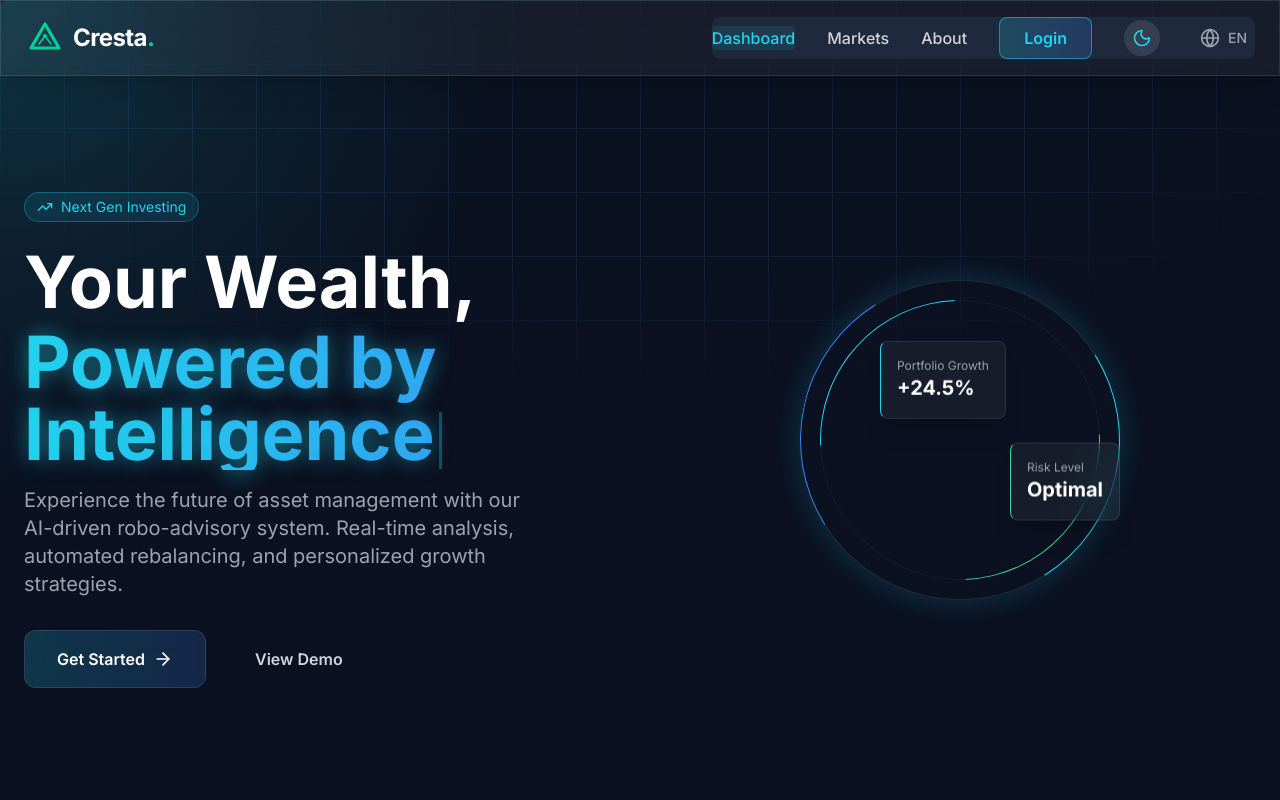
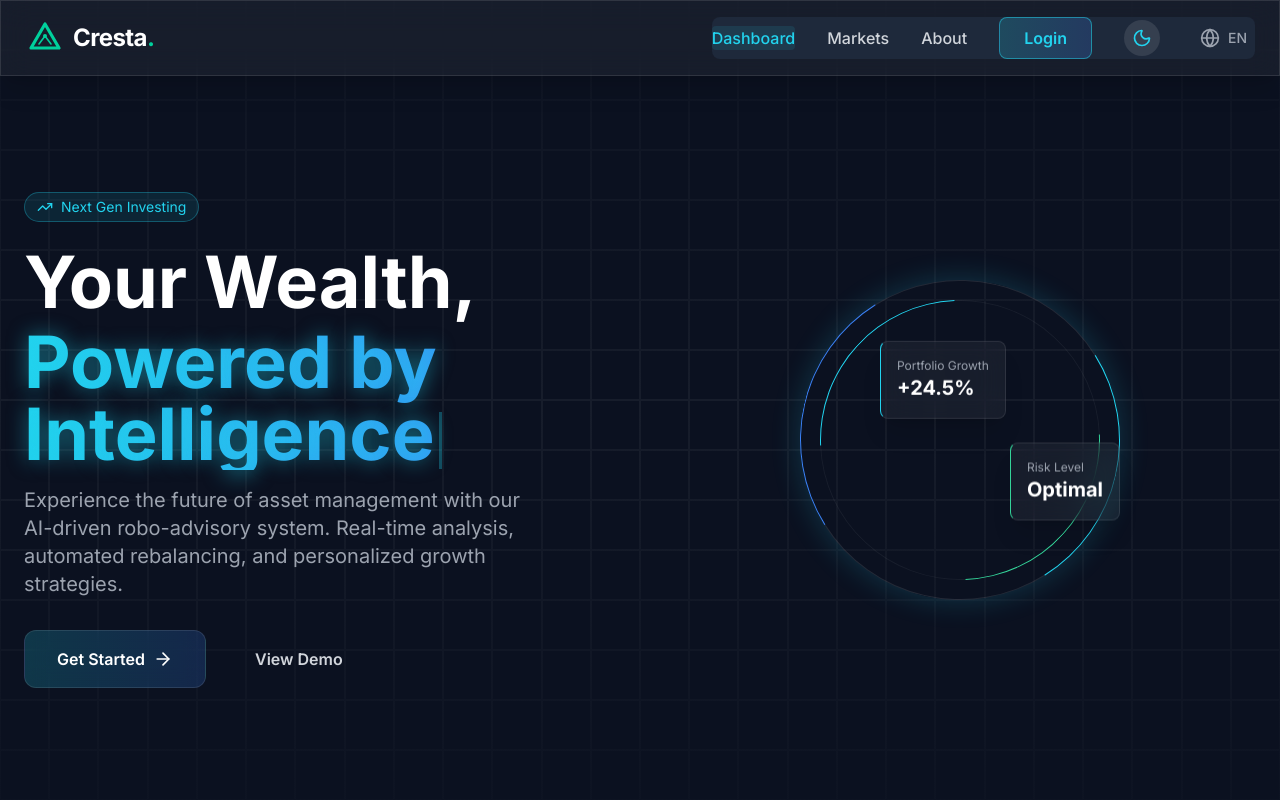
Before and after one commit to ankitrmishra01/MINOR_PROJECT_THE_ORIGINALS, a React app: page / in a window 1280 px wide. Shown: the top 800 px of the page. Built offline with nearby package versions, Linux system fonts and the light colour scheme; the HTML template or start-up script is replaced by a standard one.

Commit message:
Feat: Implement Reactive Tile Grid background with hover trails

```diff
--- a/src/components/BackgroundEffects.jsx
+++ b/src/components/BackgroundEffects.jsx
@@ -1,67 +1,50 @@
-import React, { useEffect } from 'react';
-import { motion, useMotionTemplate, useMotionValue } from 'framer-motion';
-import { useTheme } from '../context/ThemeContext';
+import React, { useEffect, useState, useRef } from 'react';
+import { motion } from 'framer-motion';
 
 const BackgroundEffects = () => {
-    let mouseX = useMotionValue(0);
-    let mouseY = useMotionValue(0);
-    const { theme } = useTheme();
+    const [columns, setColumns] = useState(0);
+    const [rows, setRows] = useState(0);
+    const containerRef = useRef(null);
 
     useEffect(() => {
-        const handleMouseMove = ({ clientX, clientY }) => {
-            mouseX.set(clientX);
-            mouseY.set(clientY);
+        const calculateGrid = () => {
+            if (containerRef.current) {
+                const { clientWidth, clientHeight } = containerRef.current;
+                const size = 50; // tile size in px
+                setColumns(Math.ceil(clientWidth / size));
+                setRows(Math.ceil(clientHeight / size));
+            }
         };
 
-        window.addEventListener('mousemove', handleMouseMove);
-        return () => window.removeEventListener('mousemove', handleMouseMove);
-    }, [mouseX, mouseY]);
+        calculateGrid();
+        window.addEventListener('resize', calculateGrid);
+        return () => window.removeEventListener('resize', calculateGrid);
+    }, []);
 
-    // Define color values based on theme
-    const isDark = theme === 'dark';
-
-    // Light mode: Darker Cyan (Cyan-700 equivalent) for visibility
-    // Dark mode: Light Cyan (Cyan-400 equivalent) for glow
-    const spotlightColor = isDark ? 'rgba(34, 211, 238, 0.15)' : 'rgba(8, 145, 178, 0.15)';
-    const ambientColor = isDark ? 'rgba(34, 211, 238, 0.05)' : 'rgba(8, 145, 178, 0.05)';
+    const tiles = Array.from({ length: columns * rows });
 
     return (
-        <div className="fixed inset-0 z-0 overflow-hidden pointer-events-none">
-            {/* 1. Base Grid Layer */}
-            <div className="absolute inset-0 opacity-[0.1] dark:opacity-[0.15]">
-                <div
-                    className="absolute inset-0 bg-[linear-gradient(to_right,#0891b2_1px,transparent_1px),linear-gradient(to_bottom,#0891b2_1px,transparent_1px)] bg-[size:4rem_4rem] [mask-image:radial-gradient(ellipse_60%_50%_at_50%_0%,#000_70%,transparent_100%)]"
-                />
+        <div
+            ref={containerRef}
+            className="fixed inset-0 z-0 overflow-hidden bg-gray-50 dark:bg-fintech-bg pointer-events-none"
+        >
+            <div
+                className="grid h-full w-full"
+                style={{
+                    gridTemplateColumns: `repeat(${columns}, 1fr)`,
+                    gridTemplateRows: `repeat(${rows}, 1fr)`,
+                }}
+            >
+                {tiles.map((_, i) => (
+                    <div
+                        key={i}
+                        className="relative border-[0.5px] border-gray-200/50 dark:border-white/5 transition-colors duration-500 hover:duration-0 hover:bg-cyan-500/20 dark:hover:bg-neon-cyan/20 pointer-events-auto"
+                    />
+                ))}
             </div>
 
-            {/* 2. Mouse Spotlight Effect */}
-            <motion.div
-                className="pointer-events-none absolute -inset-px rounded-xl opacity-0 transition duration-300 group-hover:opacity-100"
-                style={{
-                    opacity: 1,
-                    background: useMotionTemplate`
-            radial-gradient(
-              650px circle at ${mouseX}px ${mouseY}px,
-              ${spotlightColor},
-              transparent 80%
-            )
-          `,
-                }}
-            />
-
-            {/* 3. Global Ambient Spotlight (Always visible) */}
-            <motion.div
-                className="pointer-events-none absolute inset-0 transition duration-300"
-                style={{
-                    background: useMotionTemplate`
-            radial-gradient(
-              600px circle at ${mouseX}px ${mouseY}px,
-              ${ambientColor},
-              transparent 40%
-            )
-          `,
-                }}
-            />
+            {/* Ambient overlay to ensure text readability */}
+            <div className="absolute inset-0 bg-gradient-to-t from-gray-50/80 via-transparent to-gray-50/80 dark:from-fintech-bg/80 dark:via-transparent dark:to-fintech-bg/80 pointer-events-none" />
         </div>
     );
 };
```
